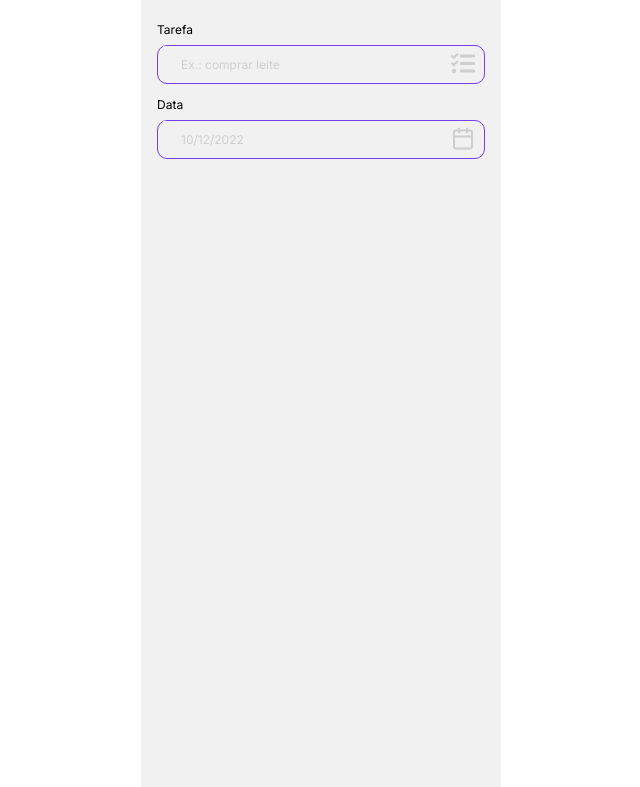
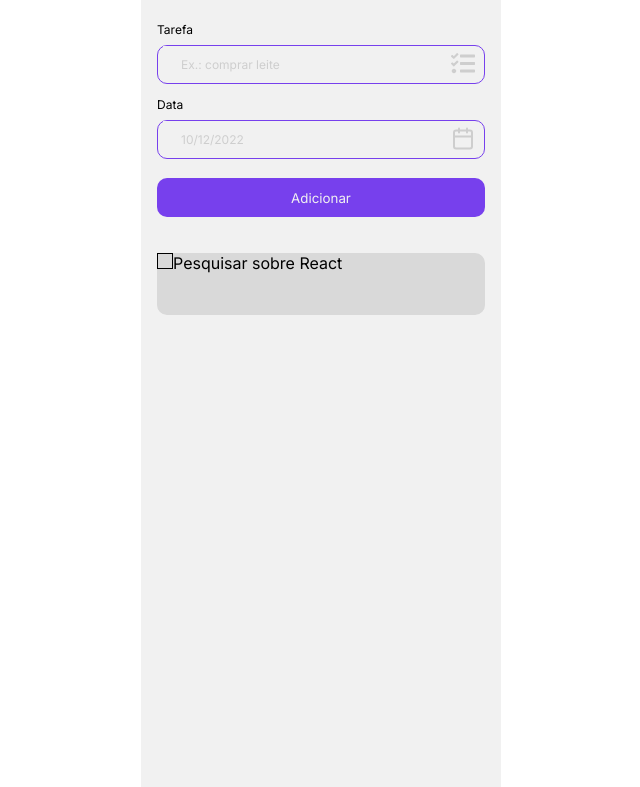
Before and after one commit to pri01teodoro/front-app, a plain HTML site: page index.html in a window 1280 px wide. Shown: the part 67-854 px from the top of the page, without its empty margins (319-959 px from the left). Drawn offline with Linux system fonts and the light colour scheme.

Commit message:
Iniciando checkbox

```diff
--- a/assets/style.css
+++ b/assets/style.css
@@ -113,3 +113,52 @@ input[type=text]{
 .input-image{
     padding-right: 9px;
 }
+
+.botao{
+    width: 328px;
+    height: 39px;
+    background: #7740ED;
+    border-radius: 10px;
+    color: #F1F1F1;
+    margin-top: 6px;
+}
+
+.container-tarefas{
+    display: flex;
+    flex-direction: column;
+    align-items: center;
+    margin-top: 36px;
+}
+
+.tarefas{
+    width: 328px;
+    height: 62px;
+    background: #D9D9D9;
+    border-radius: 10px;
+}
+
+.container-texto{
+    display: flex;
+}
+
+/* input[type=checkbox]{
+    cursor: pointer;
+    width: 16px;
+    height: 16px;
+    background-color: #D9D9D9;
+    border: 1px solid #000000;
+} */
+
+.check{
+    appearance: none;
+    width: 16px;
+    height: 16px;
+    background-color: #D9D9D9;
+    border: 1px solid #000000;
+    cursor: pointer;
+    position: relative;
+}
+
+/* .check::before{
+    position: absolute;
+} */
--- a/index.html
+++ b/index.html
@@ -37,10 +37,25 @@
                     <div class="container-input">
                     <input type="text" class="input" id="text" placeholder="10/12/2022"/>
                     <img src="assets/imgs/calendar.svg" class="input-image">
+                    </div>
                 </div>
+                <div>
+                    <input type="submit" value="Adicionar" class="botao">
                 </div>
             </div>
         </form>
+
+        <div class="container-tarefas">
+            <div class="tarefas">
+                <div class="container-texto">
+                    <input type="checkbox" class="check">
+                    <p>Pesquisar sobre React</p>
+
+                </div>
+
+            </div>
+
+        </div>
     </main>
 </body>
 </html>
```
